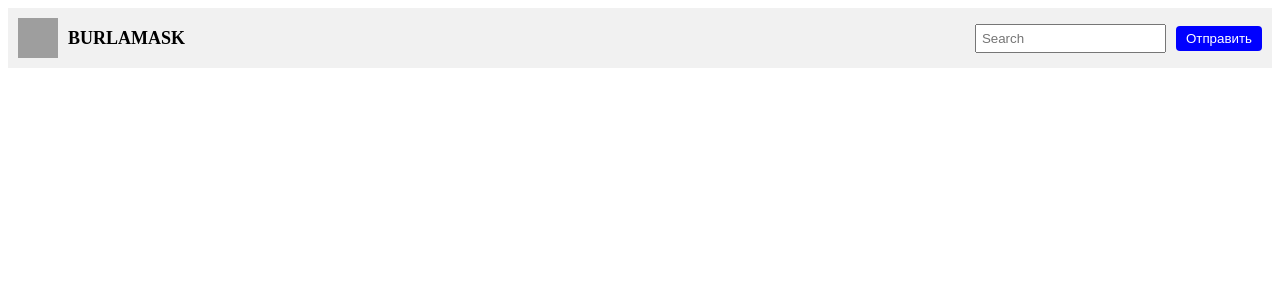
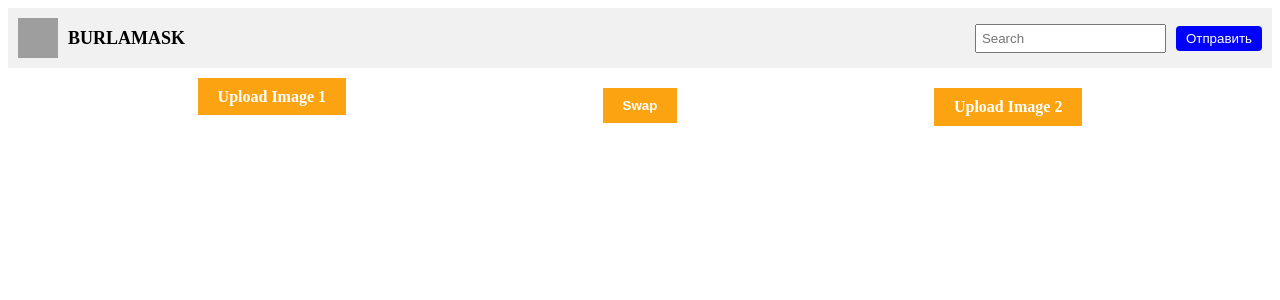
Before and after one commit to ZavorotniyDmytro/BurlaMask-frontend, a React (Create React App) app: page / in a window 1280 px wide. Shown: the top 300 px of the page. Built offline with nearby package versions, Linux system fonts and the light colour scheme; grey boxes are pictures that could not be loaded.

Commit message:
added body component

```diff
--- a/package.json
+++ b/package.json
@@ -10,8 +10,11 @@
     "@types/node": "^16.18.34",
     "@types/react": "^18.2.7",
     "@types/react-dom": "^18.2.4",
+    "axios": "^1.4.0",
+    "clipboard-copy": "^4.0.1",
     "react": "^18.2.0",
     "react-dom": "^18.2.0",
+    "react-router-dom": "^6.11.2",
     "react-scripts": "5.0.1",
     "typescript": "^4.9.5",
     "web-vitals": "^2.1.4"
--- a/src/App.tsx
+++ b/src/App.tsx
@@ -1,13 +1,15 @@
 import React from 'react';
-import ImageUploader from './components/ImageUpload';
 import logo from './logo.png'
 import Header from './components/Header';
+import Body from './components/Body';
 const App: React.FC = () => {
   	return (
 		<div className="App">
 			<Header logo={logo} />
+			<Body/>
 		</div>
   	);
 };
 
+
 export default App;
--- /dev/null
+++ b/src/components/Body.tsx
@@ -0,0 +1,18 @@
+import React from 'react';
+import MyComponent from './MyComponent';
+
+const Body = () => {
+	return (
+		<div className="Body" style={bodyStyles}>
+			<MyComponent/>
+		</div>
+	);
+};
+
+const bodyStyles: React.CSSProperties = {
+	marginTop: '20px',
+	marginLeft: '15%',
+	marginRight: '15%'
+};
+
+export default Body;
--- a/src/components/Header.tsx
+++ b/src/components/Header.tsx
@@ -13,22 +13,22 @@ const Header: React.FC<HeaderProps> = ({ logo }) => {
 	};
 
 	const handleButtonClick = () => {
-		const payload = { description };
+		const payload = { description: description };
+		console.log(payload);
 		fetch('http://localhost:3001/images/description', {
-			method: 'GET',
+			method: 'POST',
 			headers: {
-				'Content-Type': 'application/json',
+				'Content-type': 'application/json; charset=UTF-8',
 			},
 			body: JSON.stringify(payload),
 		})
 		.then(response => response.json())
 		.then(data => {
 			console.log(data);
-
+			setImages(data)
 		})
 		.catch(error => {
 			console.log(error);
-
 		});
 	};
 
--- /dev/null
+++ b/src/components/MyComponent.css
@@ -0,0 +1,32 @@
+.image-container {
+	display: flex;
+	align-items: center;
+	justify-content: center;
+	flex-direction: column;
+	margin-bottom: 20px;
+ }
+
+ .image-button {
+	background-color: #fca311;
+	color: #fff;
+	padding: 10px 20px;
+	border: none;
+	cursor: pointer;
+	font-weight: bold;
+ }
+
+ .image-preview {
+	width: 200px;
+	height: 200px;
+	object-fit: cover;
+	margin-bottom: 10px;
+ }
+
+ .swap-button {
+	background-color: #fca311;
+	color: #fff;
+	padding: 10px 20px;
+	border: none;
+	cursor: pointer;
+	font-weight: bold;
+ }
--- /dev/null
+++ b/src/components/MyComponent.tsx
@@ -0,0 +1,260 @@
+import axios from "axios";
+import React, { useState } from "react";
+import copy from 'clipboard-copy';
+
+interface ImageData {
+	id: string;
+	url: string;
+	description: string;
+ }
+
+ interface SwapImagesResponse {
+	swappedImages: ImageData[];
+ }
+
+ interface MulterFile {
+	fieldname?: string,
+	originalname: string,
+	encoding: string,
+	mimetype: string,
+	buffer: Buffer,
+	size: number
+ };
+
+const MyComponent: React.FC = () => {
+	const [image1, setImage1] = useState<File | null>(null);
+	const [image2, setImage2] = useState<File | null>(null);
+	const [swappedImages, setSwappedImages] = useState<ImageData[]>([]);
+	const [description1, setDescription1] = useState('');
+	const [description2, setDescription2] = useState('');
+
+	const handleImage1Change = (e: React.ChangeEvent<HTMLInputElement>) => {
+	  if (e.target.files && e.target.files.length > 0) {
+		 setImage1(e.target.files[0]);
+	  }
+	};
+
+	const handleImage2Change = (e: React.ChangeEvent<HTMLInputElement>) => {
+	  if (e.target.files && e.target.files.length > 0) {
+		 setImage2(e.target.files[0]);
+	  }
+	};
+
+	const handleSwapClick = async () => {
+	  if (image1 && image2) {
+		 const formData = new FormData();
+		 formData.append('images', image1);
+		 formData.append('images', image2);
+		 try {
+			const response: any = await axios.post<SwapImagesResponse>(
+			  'http://localhost:3001/images/swap',
+			  formData,
+			  {
+				 headers: {
+					'Content-Type': 'multipart/form-data',
+					'Access-Control-Allow-Origin': 'http://localhost:3000',
+				 },
+			  }
+			);
+
+			const reader1 = new FileReader();
+			const reader2 = new FileReader();
+
+			reader1.onload = () => {
+			  const url1 = reader1.result as string;
+			  const swappedImage1: ImageData = {
+				 id: response.data[0].id,
+				 url: url1,
+				 description: '', // Set an initial empty description
+			  };
+
+			  reader2.onload = () => {
+				 const url2 = reader2.result as string;
+				 const swappedImage2: ImageData = {
+					id: response.data[1].id,
+					url: url2,
+					description: '', // Set an initial empty description
+				 };
+
+				 setSwappedImages([swappedImage1, swappedImage2]);
+			  };
+
+			  reader2.readAsDataURL(image2);
+			};
+
+			reader1.readAsDataURL(image1);
+		 } catch (error) {
+			console.error('Error swapping images:', error);
+		 }
+	  }
+	};
+
+	const handleSaveClick1 = async () => {
+	  if (swappedImages.length > 0 && description1 !== '') {
+		 const formData = new FormData();
+		 formData.append('file', swappedImages[0].url);
+		 formData.append('description', description1);
+
+		 try {
+			const response: any = await axios.post(
+				'http://localhost:3001/images/upload',
+				formData,
+				{
+				  headers: {
+					'Content-type': 'application/json; charset=UTF-8',
+					 'Access-Control-Allow-Origin': 'http://localhost:3000',
+				  },
+				}
+			);
+			copy(response.data);
+			console.log('SAVED1');
+		 } catch (error) {
+			console.error('Error uploading image:', error);
+		 }
+	  }
+	};
+
+	const handleSaveClick2 = async () => {
+		if (swappedImages.length > 0 && description2 !== '') {
+		  const formData = new FormData();
+		  formData.append('file', swappedImages[1].url);
+		  formData.append('description', description2);
+
+		  try {
+			const response: any = await axios.post(
+				'http://localhost:3001/images/upload',
+				formData,
+				{
+				  headers: {
+						'Content-type': 'application/json; charset=UTF-8',
+					 'Access-Control-Allow-Origin': 'http://localhost:3000',
+				  },
+				}
+			);
+			copy(response.data);
+			console.log('SAVED2');
+		  } catch (error) {
+			 console.error('Error uploading image:', error);
+		  }
+		}
+	 };
+
+	const imageButtonStyle: React.CSSProperties = {
+	  backgroundColor: '#fca311',
+	  color: '#fff',
+	  padding: '10px 20px',
+	  border: 'none',
+	  cursor: 'pointer',
+	  fontWeight: 'bold'
+	};
+
+	const imageContainerStyle: React.CSSProperties = {
+		display: 'flex',
+		flexDirection: 'column',
+		alignItems: 'center',
+		justifyContent: 'center',
+	  	height: '100%'
+	 };
+
+	const imagePreviewStyle: React.CSSProperties = {
+		width: '200px',
+		height: '200px',
+		objectFit: 'cover',
+		marginBottom: '10px',
+	};
+
+	const saveButtonStyle: React.CSSProperties = {
+	  backgroundColor: '#4CAF50',
+	  color: '#fff',
+	  padding: '10px 20px',
+	  border: 'none',
+	  cursor: 'pointer',
+	  fontWeight: 'bold',
+	};
+
+
+
+	return (
+	  <div style={{columnCount: 1}}>
+			<div style={{display: 'flex', justifyContent: 'space-between'}}>
+				<div style={imageContainerStyle}>
+					{image1 && <img style={imagePreviewStyle} src={URL.createObjectURL(image1)} alt="Image 1" />}
+					<div>
+						<label htmlFor="image1-upload" style={imageButtonStyle}>
+							{image1 ? 'Change Image 1' : 'Upload Image 1'}
+						</label>
+						<input
+							id="image1-upload"
+							type="file"
+							accept="image/*"
+							onChange={handleImage1Change}
+							style={{ display: 'none' }}
+						/>
+					</div>
+				</div>
+				<div>
+					<button style={{
+						backgroundColor: '#fca311',
+						color: '#fff',
+						padding: '10px 20px',
+						border: 'none',
+						cursor: 'pointer',
+						fontWeight: 'bold'
+						}} onClick={handleSwapClick}>
+					Swap
+					</button>
+				</div>
+				<div style={imageContainerStyle}>
+					{image2 && <img style={imagePreviewStyle} src={URL.createObjectURL(image2)} alt="Image 2" />}
+					<label htmlFor="image2-upload" style={imageButtonStyle}>
+						{image2 ? 'Change Image 2' : 'Upload Image 2'}
+					</label>
+					<input
+						id="image2-upload"
+						type="file"
+						accept="image/*"
+						onChange={handleImage2Change}
+						style={{ display: 'none' }}
+					/>
+				</div>
+			</div>
+			<div>
+				{swappedImages.length > 0 && (
+					<div style={{display: 'flex', justifyContent: 'space-between'}}>
+						<div>
+							<div style={{display: 'flex', justifyContent: 'space-between', flexDirection: 'column'}}>
+								<img style={imagePreviewStyle} src={swappedImages[0].url} alt="Swapped Image 1" />
+								<input
+									type="text"
+									value={description1}
+									onChange={(e) => setDescription1(e.target.value)}
+									placeholder="Enter description"
+								/>
+								<button style={saveButtonStyle} onClick={handleSaveClick1}>
+									Save
+								</button>
+							</div>
+						</div>
+						<div>
+							<div style={{display: 'flex', flexDirection: 'column'}}>
+								<img style={imagePreviewStyle} src={swappedImages[1].url} alt="Swapped Image 2" />
+								<input
+									type="text"
+									value={description2}
+									onChange={(e) => setDescription2(e.target.value)}
+									placeholder="Enter description"
+								/>
+								<button style={saveButtonStyle} onClick={handleSaveClick2}>
+									Save
+								</button>
+							</div>
+						</div>
+					</div>
+
+					)}
+			</div>
+	  </div>
+	);
+ };
+
+ export default MyComponent;
```
Also changed, not shown: src/components/Image.tsx (deleted, +0 -16 lines), src/components/ImageUpload.tsx (+59 -3 lines), src/components/TopUploader.tsx (added, +19 -0 lines), 1 other file (tests, documents, lock files or other folders). Lines whose indentation alone changed are shown as unchanged.
